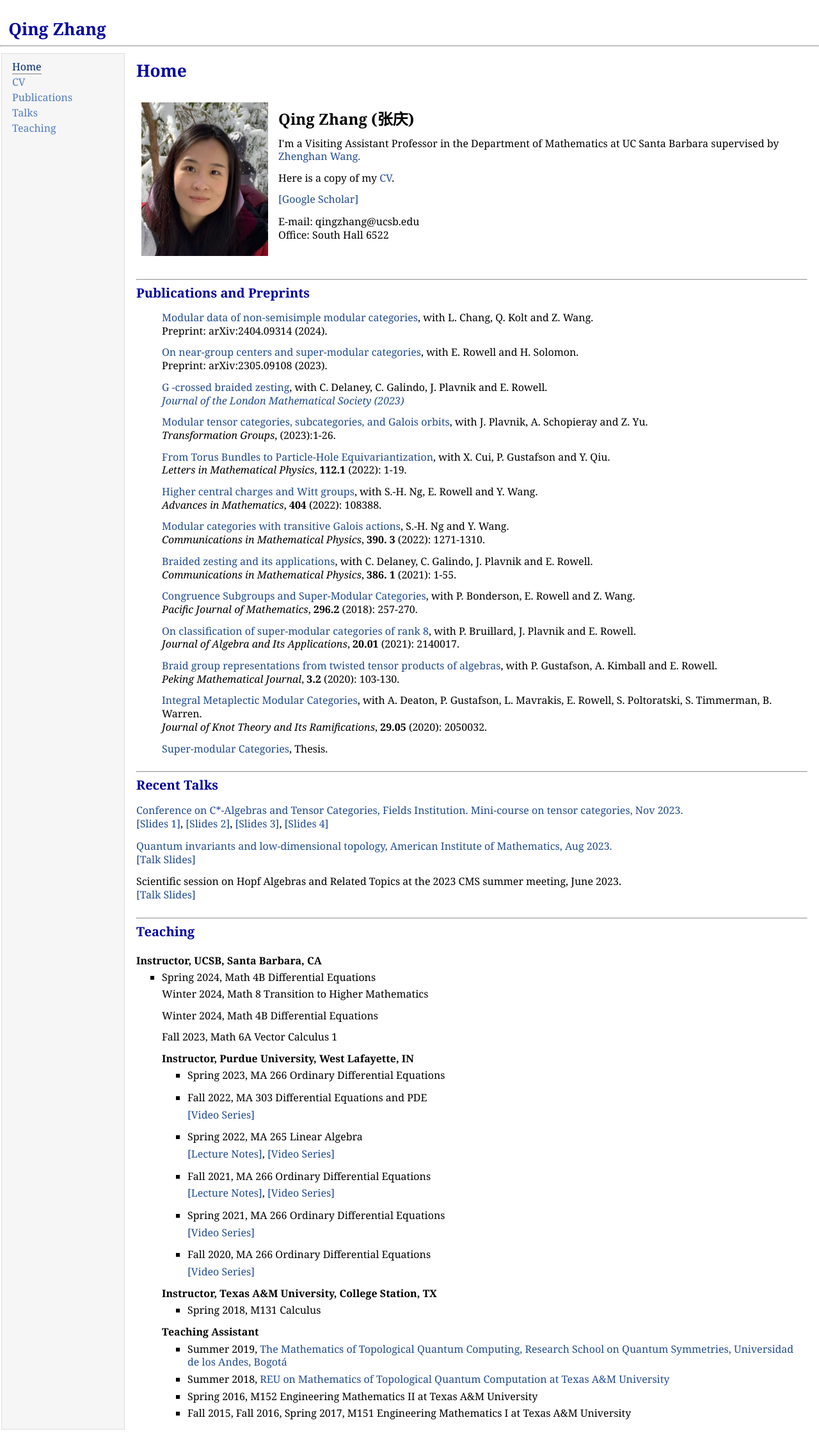
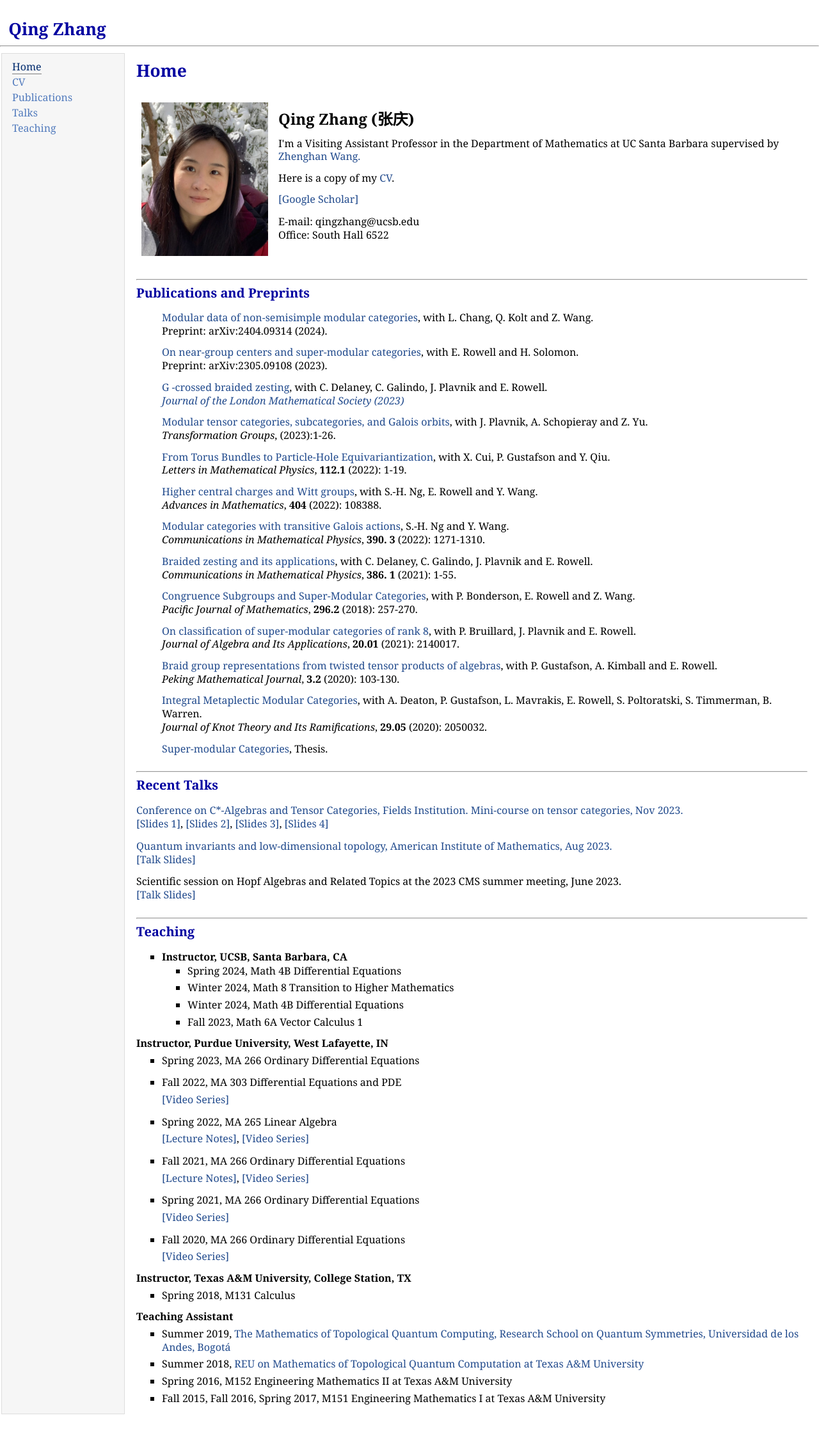
Before and after one commit to zhangqing2513/zhangqing2513.github.io, a Jekyll site: the page index.html, which Jekyll copies as it is, in a window 1280 px wide. Shown: the whole page at 64% size. Built offline with Jekyll 4.4.1, drawn with Linux system fonts in a browser that asks for light colours; after the commit the page ends 2220 px from its top, so only the background shows below that.

Commit message:
Update index.html

```diff
--- a/index.html
+++ b/index.html
@@ -122,18 +122,17 @@ Scientific session on Hopf Algebras and Related Topics at the 2023 CMS summer me
 
             <h2 id='service'><hr><a name="Teaching"></a>Teaching</h2>
 
-
-             <ul> </ul>
-            <p> <span style="font-size: 100%"> <strong>Instructor, UCSB, Santa Barbara, CA</strong> </p>
-       <ul>
-  <li><p> Spring 2024, Math 4B Differential Equations </p>
-    <p></li>
-	<p></li> Winter 2024, Math 8 Transition to Higher Mathematics </p>
-
- <p></li> Winter 2024, Math 4B Differential Equations </p>
-
- <p></li> Fall 2023, Math 6A Vector Calculus 1 </p>
-
+            <ul>
+  <li>
+    <p><span style="font-size: 100%"><strong>Instructor, UCSB, Santa Barbara, CA</strong></span></p>
+    <ul>
+      <li><p>Spring 2024, Math 4B Differential Equations</p></li>
+      <li><p>Winter 2024, Math 8 Transition to Higher Mathematics</p></li>
+      <li><p>Winter 2024, Math 4B Differential Equations</p></li>
+      <li><p>Fall 2023, Math 6A Vector Calculus 1</p></li>
+    </ul>
+  </li>
+</ul>
 
                 <p> <span style="font-size: 100%"> <strong>Instructor, Purdue University, West Lafayette, IN</strong> </p>
             <ul>
```
